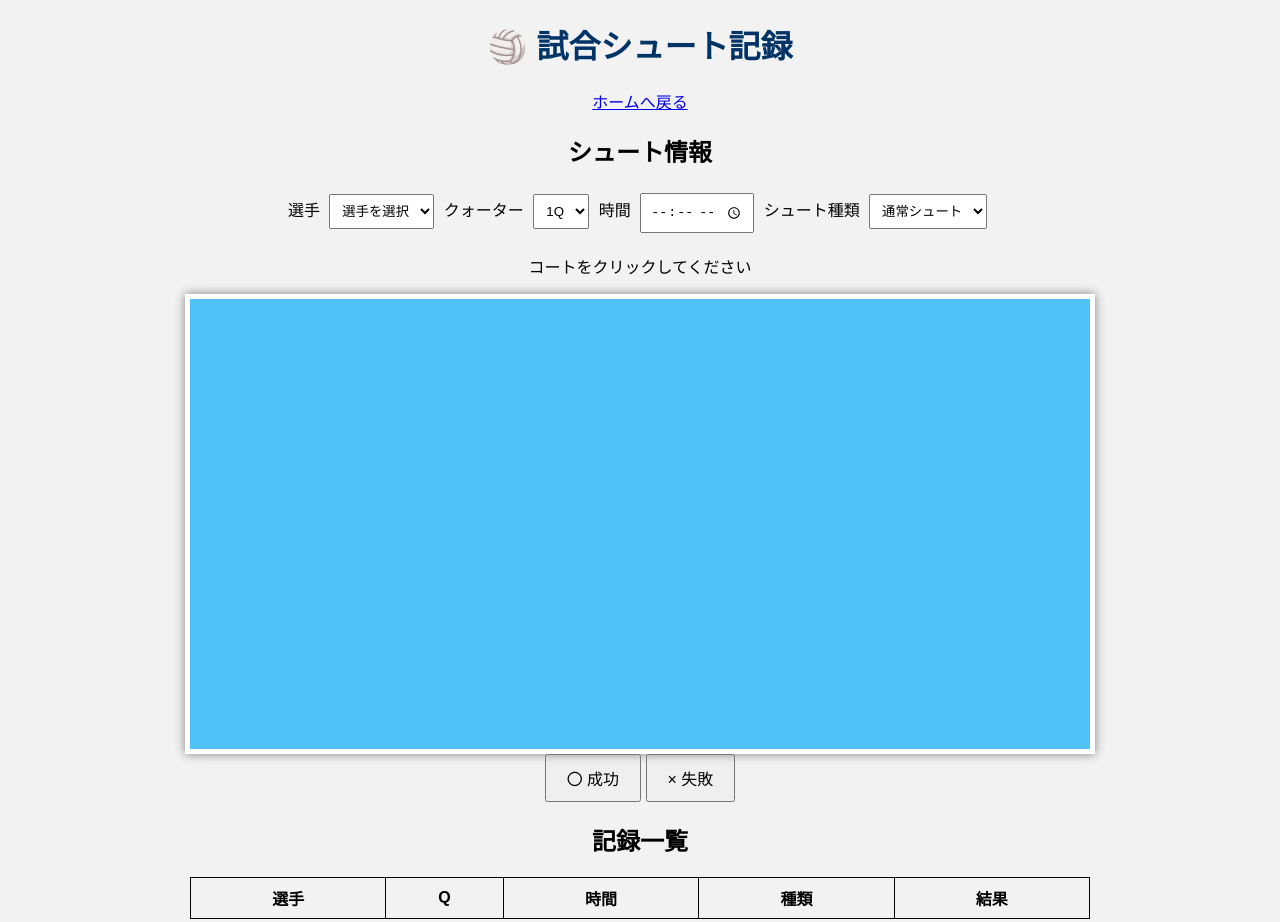
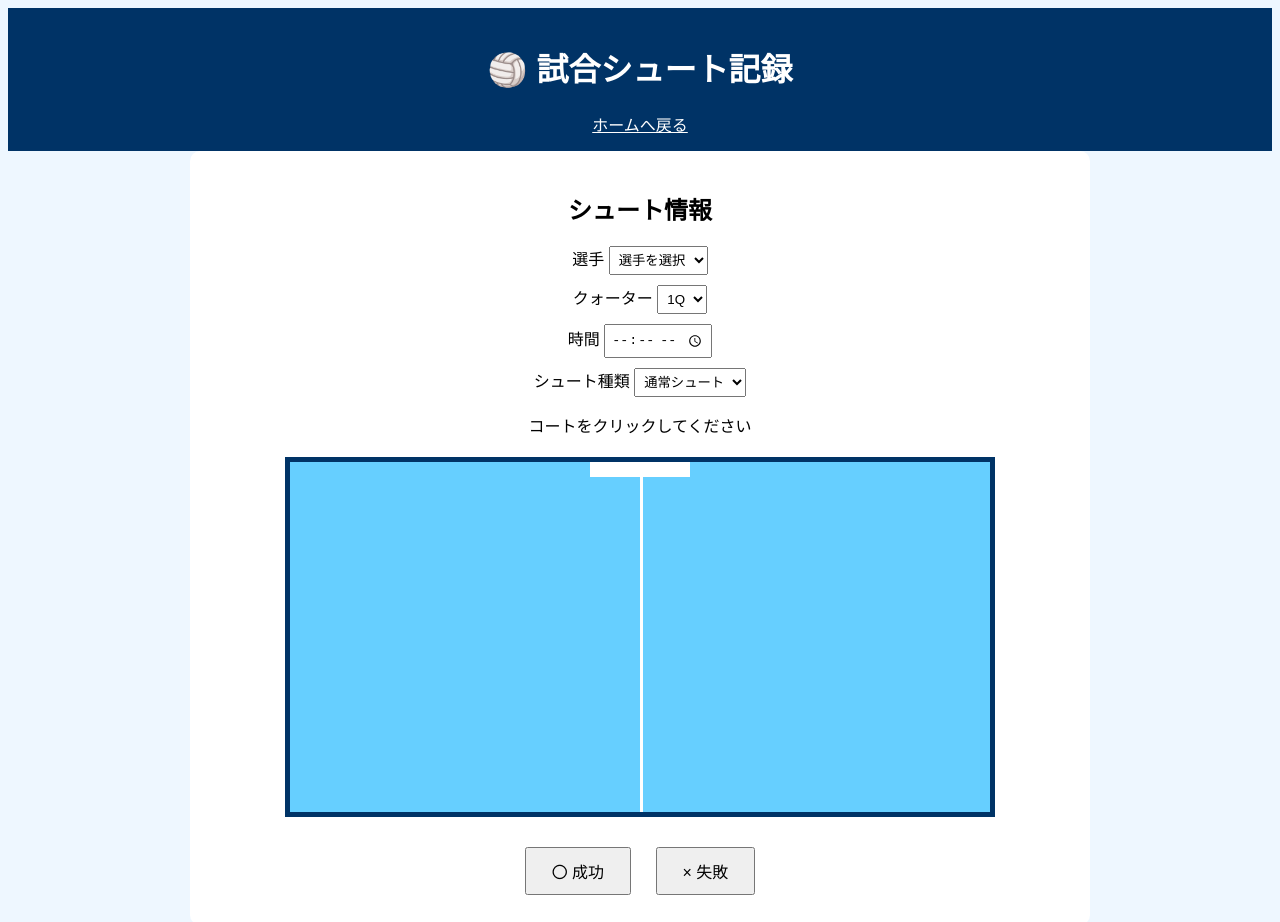
Before and after one commit to H01l0wKnight/WaterPoloAnalyzer, a plain HTML site: page match.html in a window 1280 px wide. Shown: the top 922 px of the page. Drawn offline with Linux system fonts and the light colour scheme.

Commit message:
Update match.css

```diff
--- a/css/match.css
+++ b/css/match.css
@@ -2,144 +2,45 @@ body{
 
 font-family:"Yu Gothic",sans-serif;
 
-background:#f2f2f2;
+background:#eef7ff;
 
 text-align:center;
 
 }
 
 
-h1{
 
-color:#003366;
+header{
 
-}
+background:#003366;
 
+color:white;
 
-/* 水球コート */
-
-#court{
-
-position:relative;
-
-width:900px;
-
-height:450px;
-
-margin:auto;
-
-background:#4FC3F7;
-
-border:5px solid white;
-
-box-shadow:0 0 10px gray;
-
-cursor:crosshair;
+padding:15px;
 
 }
 
 
 
-/* センターライン */
+header a{
 
-#line{
-
-position:absolute;
-
-left:50%;
-
-top:0;
-
-width:3px;
-
-height:100%;
-
-background:white;
+color:white;
 
 }
 
 
 
-/* ゴール */
+main{
 
-.goal{
+width:900px;
 
-position:absolute;
-
-width:12px;
-
-height:100px;
-
-background:red;
-
-top:175px;
-
-}
-
-
-#leftGoal{
-
-left:0;
-
-}
-
-
-#rightGoal{
-
-right:0;
+margin:auto;
 
 }
 
 
 
-/* シュートマーク */
-
-.marker{
-
-position:absolute;
-
-width:18px;
-
-height:18px;
-
-border-radius:50%;
-
-transform:translate(-50%,-50%);
-
-border:2px solid white;
-
-}
-
-
-.goalShot{
-
-background:#00cc00;
-
-}
-
-
-.missShot{
-
-background:red;
-
-}
-
-
-.gkShot{
-
-background:#ffcc00;
-
-}
-
-
-
-/* 入力パネル */
-
-#panel{
-
-width:900px;
-
-margin:20px auto;
+.inputArea{
 
 background:white;
 
@@ -151,18 +52,119 @@ border-radius:10px;
 
 
 
-input,select{
+label{
 
-padding:8px;
+display:block;
 
-margin:5px;
+margin:10px;
 
 }
 
 
+
+select,input{
+
+padding:5px;
+
+}
+
+
+
+#court{
+
+
+width:700px;
+
+height:350px;
+
+background:#66cfff;
+
+margin:20px auto;
+
+position:relative;
+
+border:5px solid #003366;
+
+cursor:crosshair;
+
+
+}
+
+
+/* ゴール */
+
+#goal{
+
+position:absolute;
+
+width:100px;
+
+height:15px;
+
+background:white;
+
+top:0;
+
+left:300px;
+
+}
+
+
+/* センターライン */
+
+#centerLine{
+
+position:absolute;
+
+width:3px;
+
+height:100%;
+
+background:white;
+
+left:50%;
+
+}
+
+
+
+.shot{
+
+position:absolute;
+
+width:14px;
+
+height:14px;
+
+border-radius:50%;
+
+transform:translate(-50%,-50%);
+
+}
+
+
+
+.success{
+
+background:red;
+
+}
+
+
+
+.fail{
+
+background:black;
+
+}
+
+
+
 button{
 
-padding:10px 20px;
+padding:10px 25px;
+
+margin:10px;
 
 font-size:16px;
 
@@ -172,11 +174,13 @@ font-size:16px;
 
 table{
 
-width:900px;
+width:100%;
 
-margin:auto;
+background:white;
 
 border-collapse:collapse;
+
+margin-top:20px;
 
 }
 
@@ -184,7 +188,7 @@ border-collapse:collapse;
 
 th,td{
 
-border:1px solid black;
+border:1px solid #aaa;
 
 padding:8px;
 
```
